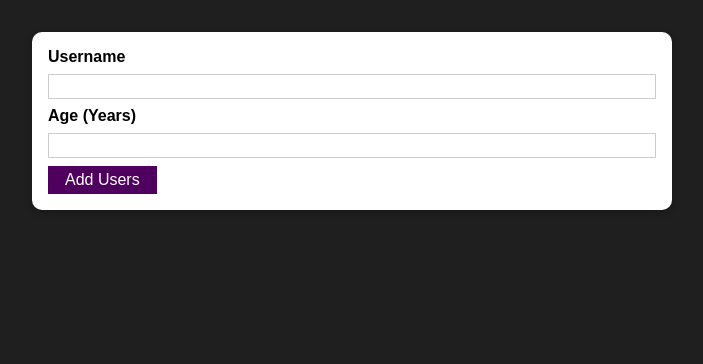
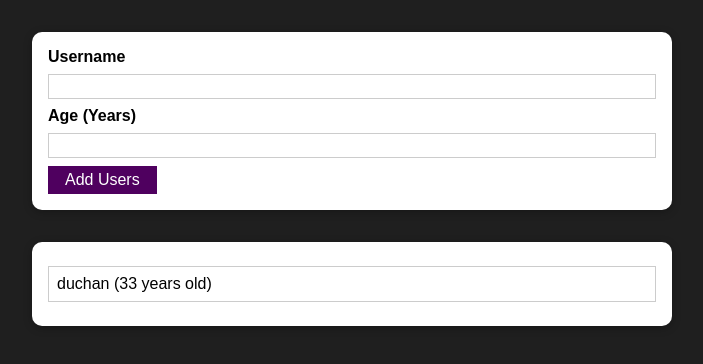
Before and after one commit to jo-duchan/react-recap-02, a React (Create React App) app: page / in a window 1280 px wide. Shown: the top 364 px of the page, without its empty margins (288-991 px from the left). Built offline with nearby package versions, Linux system fonts and the light colour scheme.

Commit message:
section8-104

```diff
--- a/src/App.js
+++ b/src/App.js
@@ -1,11 +1,13 @@
 import React from "react";
 
 import AddUser from "components/Users/AddUsers";
+import UsersList from "components/Users/UsersList";
 
 function App() {
   return (
     <div>
       <AddUser />
+      <UsersList users={[{ name: "duchan", age: "33" }]} />
     </div>
   );
 }
--- /dev/null
+++ b/src/components/Users/UsersList.js
@@ -0,0 +1,19 @@
+import React from "react";
+import Card from "components/UI/Card";
+import classes from "components/Users/UsersList.module.css";
+
+function UsersList({ users }) {
+  return (
+    <Card className={classes.users}>
+      <ul>
+        {users.map((user) => (
+          <li>
+            {user.name} ({user.age} years old)
+          </li>
+        ))}
+      </ul>
+    </Card>
+  );
+}
+
+export default UsersList;
--- /dev/null
+++ b/src/components/Users/UsersList.module.css
@@ -0,0 +1,16 @@
+.users {
+  margin: 2rem auto;
+  width: 90%;
+  max-width: 40rem;
+}
+
+.users ul {
+  list-style: none;
+  padding: 1rem;
+}
+
+.users li {
+  border: 1px solid #ccc;
+  margin: 0.5rem 0;
+  padding: 0.5rem;
+}
```
